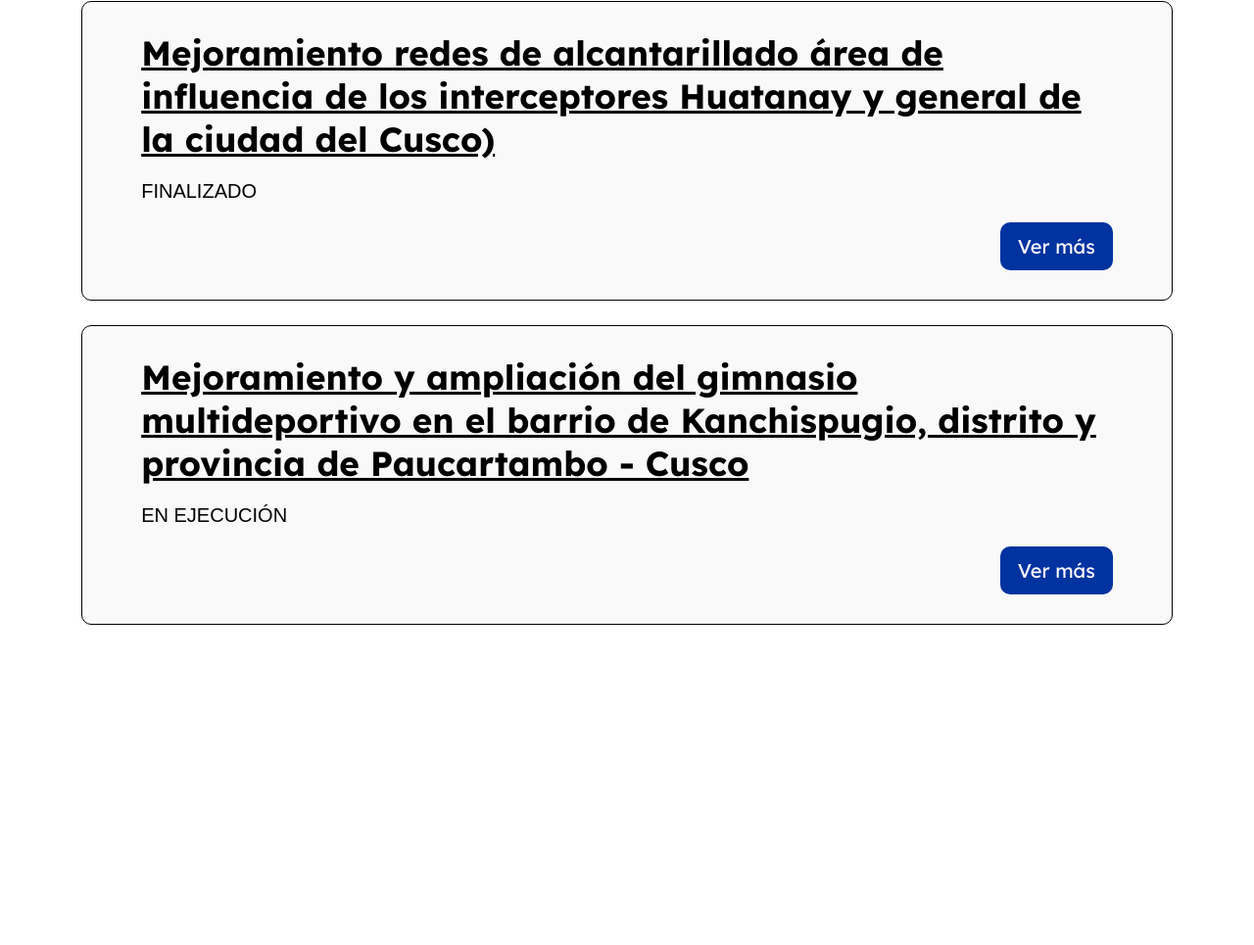
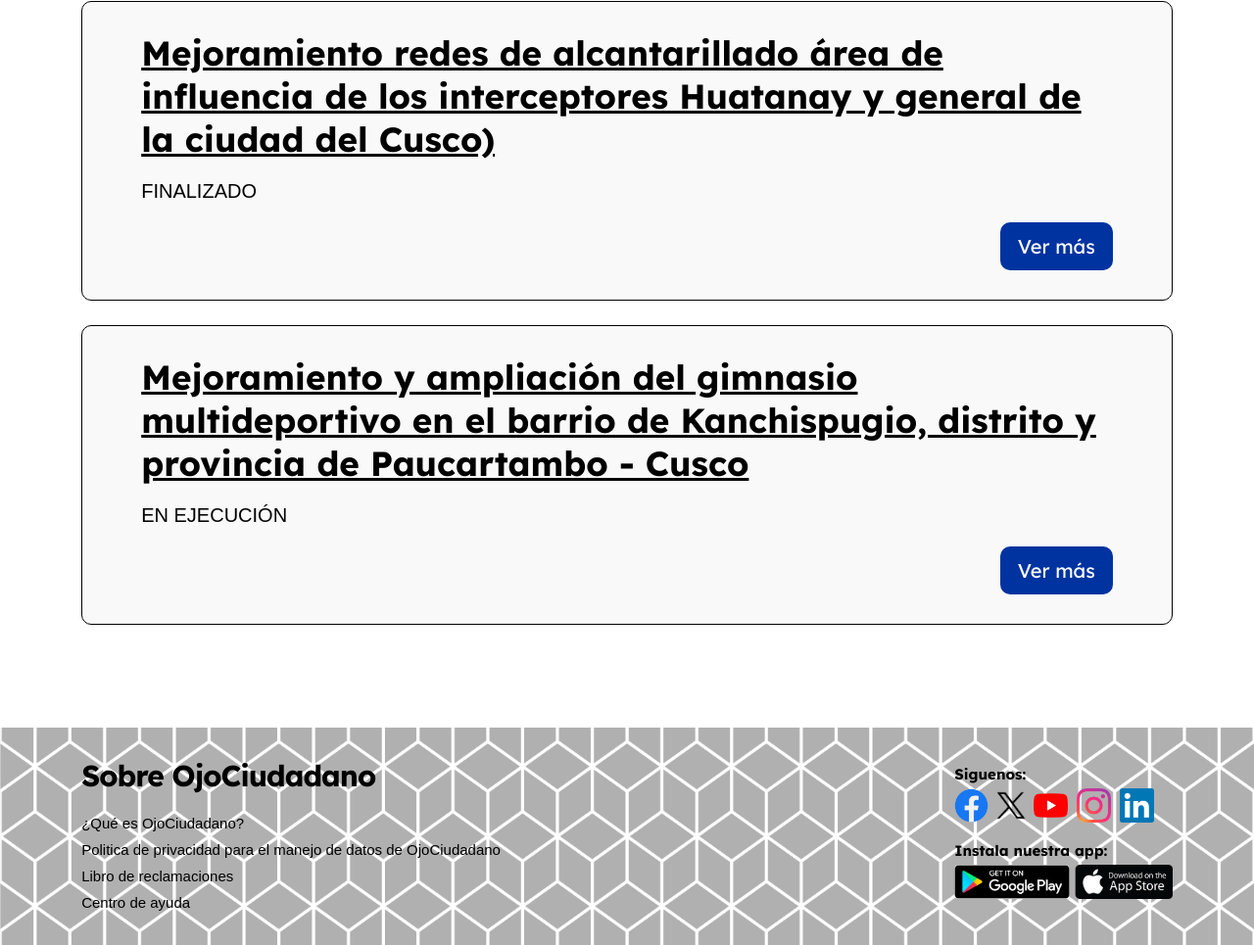
Before and after one commit to DilanAnton/Landing-Page-OjoCiudadano, a plain HTML site: page PantGobRegObr.html in a window 1280 px wide. Shown: the part 736-1701 px from the top of the page at 98% size. Before the commit the page ends 1479 px from the top, so only its background shows below. Drawn offline with Linux system fonts and the light colour scheme; a web font is replaced by a local one.

Commit message:
Implementacion Pie de pagina

```diff
--- a/PantGobRegObr.html
+++ b/PantGobRegObr.html
@@ -84,3 +84,36 @@
             </div>
         </div>
     </section>
+    <!--______________________________________PIE DE PAGINA______________________________________-->
+    <footer class="piepagina">
+        <div class="Contenedor-piepagina">
+            <div class="Opciones">
+                <h1>Sobre OjoCiudadano</h1>
+                <a href="PantQueEs.html"><p>¿Qué es OjoCiudadano?</p></a>
+                <a href="https://www.gob.pe/institucion/pcm/informes-publicaciones/698037-politica-de-privacidad-de-gob-pe"><p>Politica de privacidad para el manejo de datos de OjoCiudadano</p></a>
+                <a href="https://reclamos.servicios.gob.pe/?institution_id=108"><p>Libro de reclamaciones</p></a>
+                <a href="https://www.whatsapp.com/?lang=es_LA"><p>Centro de ayuda</p></a>
+            </div>
+            <div class="RedesSociales">
+                <div class="Siguenos">
+                    <p>Siguenos:</p>
+                    <div class="Icons-RedesSociales">
+                        <a href="https://www.facebook.com/"><img height="35px" src="img/Icono-Facebook.png" class="Icon"></a>
+                        <a href="https://x.com/"><img height="35px" src="img/Icono-X.png" class="IconX"></a>
+                        <a href="https://www.youtube.com/"><img height="35px" src="img/Icono-YouTube.png" class="Icon"></a>
+                        <a href="https://www.instagram.com/"><img height="35px" src="img/Icono-Instagram.png" class="Icon"></a>
+                        <a href="https://www.linkedin.com/"><img height="35px" src="img/Icono-Linkedin.png" class="Icon"></a>
+                    </div>
+                </div>
+                <div class="App">
+                    <p>Instala nuestra app:</p>
+                    <div class="Icons-AppStores">
+                        <a href="https://play.google.com/"><img height="35px" src="img/Icono-GooglePlay.png"></a>
+                        <a href="https://www.apple.com/la/app-store/"><img height="35px" src="img/Icono-AppStore.png"></a>
+                    </div>
+                </div>
+            </div>
+        </div>
+    </footer>
+</body>
+</html>
--- a/StylesPantGobRegObr.css
+++ b/StylesPantGobRegObr.css
@@ -253,3 +253,72 @@ body {
     background-color: #FFFFFF;
     border: 4px solid #0033A0;
 }
+/*______________________________________________________________PIE DE PAGINA______________________________________________________________*/
+.piepagina{
+    background: url("img/Imagen-Fondo.png") no-repeat;
+    background-position: center;
+    background-size: cover;
+    height: auto;
+    width: 100%;
+}
+
+.Contenedor-piepagina{
+    display: flex;
+    justify-content: space-between;
+    align-items: center;
+}
+
+.Opciones{
+    margin-top: 10px;
+    margin-left: 6.5%;
+    margin-bottom: 40px;
+}
+
+.RedesSociales{
+    margin-top: 20px;
+    margin-right: 6.5%;
+    margin-bottom: 40px;
+}
+
+.Opciones a {
+    text-decoration: none;
+}
+
+.Opciones h1 {
+    font-family: "Lexend", sans-serif;
+    letter-spacing: -1px;
+    font-size: 30px;
+    color: #000000;
+}
+
+.Opciones p {
+    font-family: sans-serif;
+    font-size:15px;
+    color: #000000;
+    margin-bottom: -5px;
+    cursor: pointer;
+}
+
+.Opciones p:hover{
+    text-decoration: underline;
+    color:#FF0000;
+}
+
+.RedesSociales p{
+    font-family: "Lexend", sans-serif;
+    font-size: 15px;
+    font-weight: bold;
+    margin-bottom: 5px;
+}
+
+.Icons-RedesSociales img {
+    padding-right: 5px;
+}
+
+.IconX {
+    margin: 0px -10px 0px -10px;
+}
+
+.RedesSociales img:hover{
+    cursor: pointer;
+}
```
